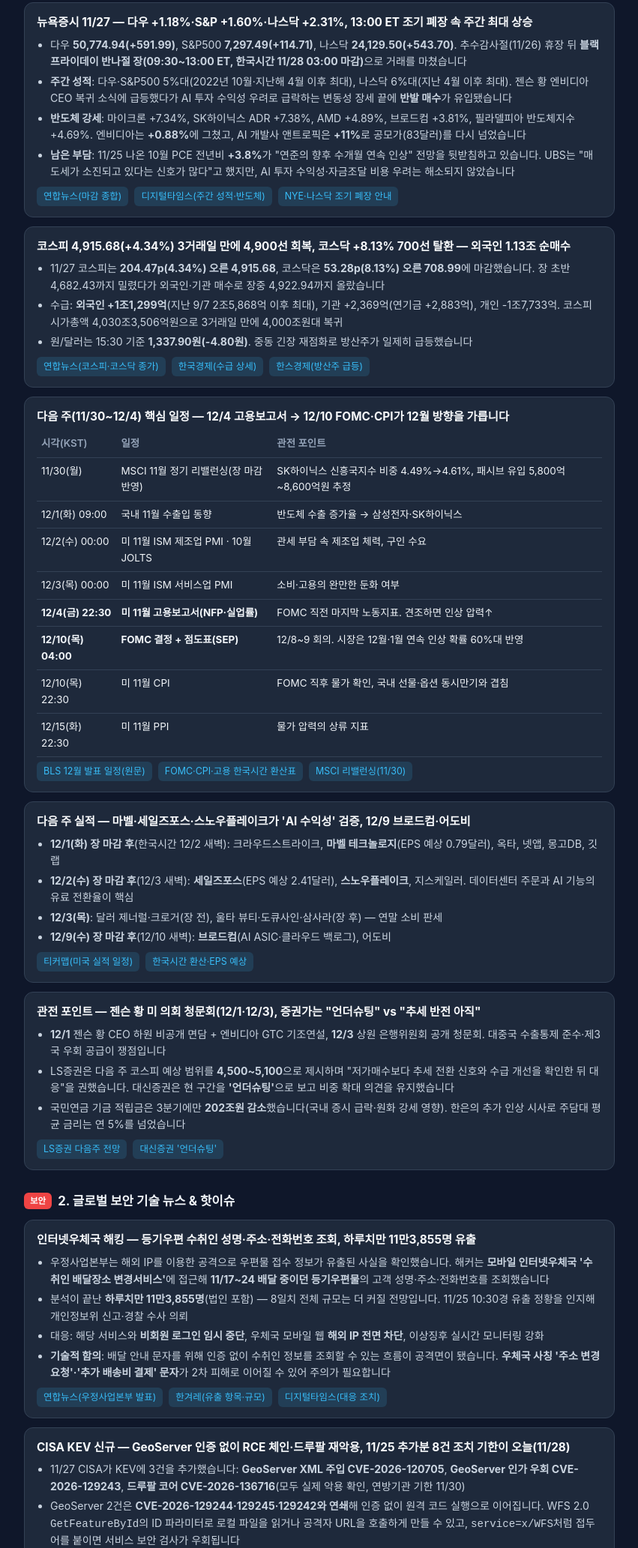
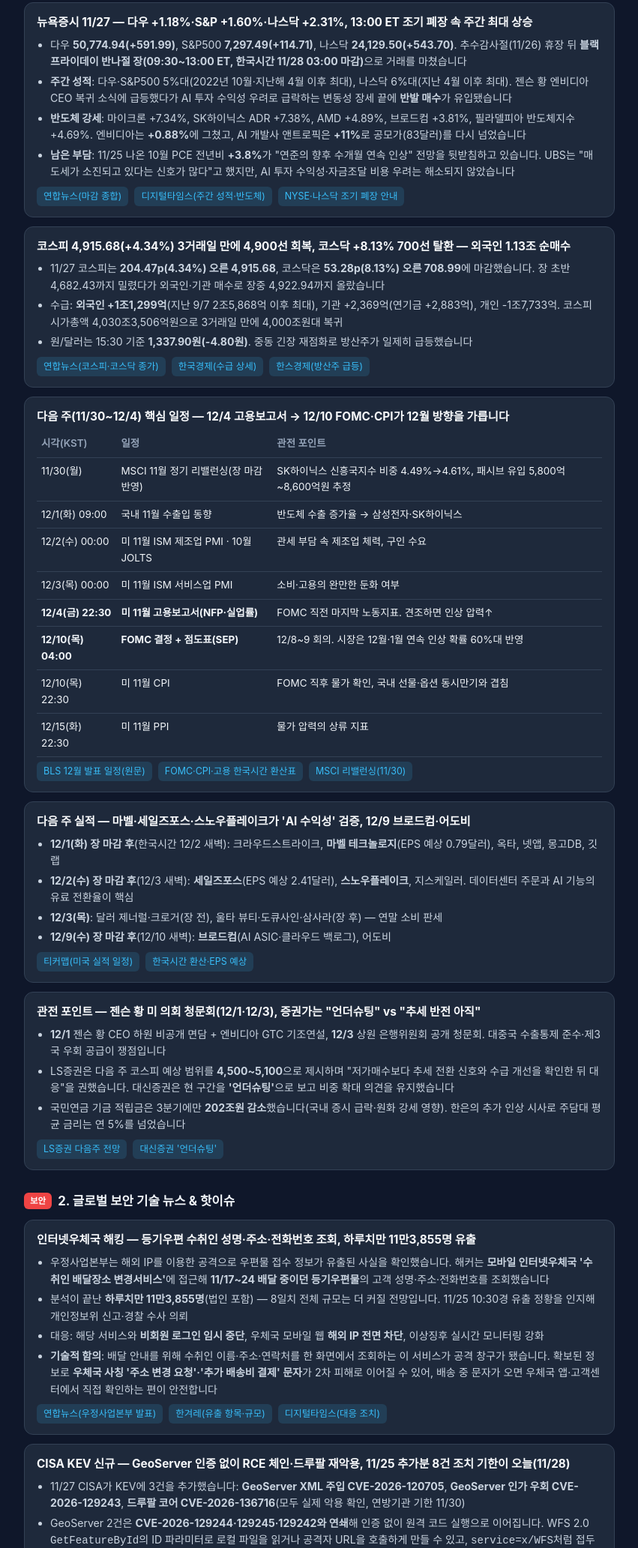
Before and after one commit to mochusile/morning-briefing, a plain HTML site: page index.html in a window 1280 px wide. Shown: the part 474-2539 px from the top of the page at 75% size, without its empty margins (214-1065 px from the left). Drawn offline with Linux system fonts and the light colour scheme.

Commit message:
아침 브리핑 갱신 2026-11-28 06:25

```diff
--- a/index.html
+++ b/index.html
@@ -240,7 +240,7 @@
         <div class="links">
           <a href="https://www.yna.co.kr/view/AKR20261128004851072" target="_blank" rel="noopener">연합뉴스(마감 종합)</a>
           <a href="https://www.dt.co.kr/article/12097687" target="_blank" rel="noopener">디지털타임스(주간 성적·반도체)</a>
-          <a href="https://economictimes.indiatimes.com/world/us/us-stock-market-on-black-friday-is-wall-street-open-today-nov-27-dow-jones-nasdaq-and-sp-500-trading-hours-and-early-closing-schedule/articleshow/136220157.cms" target="_blank" rel="noopener">NYE·나스닥 조기 폐장 안내</a>
+          <a href="https://economictimes.indiatimes.com/world/us/us-stock-market-on-black-friday-is-wall-street-open-today-nov-27-dow-jones-nasdaq-and-sp-500-trading-hours-and-early-closing-schedule/articleshow/136220157.cms" target="_blank" rel="noopener">NYSE·나스닥 조기 폐장 안내</a>
         </div>
       </div>
       <div class="card">
@@ -315,7 +315,7 @@
           <li>우정사업본부는 해외 IP를 이용한 공격으로 우편물 접수 정보가 유출된 사실을 확인했습니다. 해커는 <strong>모바일 인터넷우체국 '수취인 배달장소 변경서비스'</strong>에 접근해 <strong>11/17~24 배달 중이던 등기우편물</strong>의 고객 성명·주소·전화번호를 조회했습니다</li>
           <li>분석이 끝난 <strong>하루치만 11만3,855명</strong>(법인 포함) — 8일치 전체 규모는 더 커질 전망입니다. 11/25 10:30경 유출 정황을 인지해 개인정보위 신고·경찰 수사 의뢰</li>
           <li>대응: 해당 서비스와 <strong>비회원 로그인 임시 중단</strong>, 우체국 모바일 웹 <strong>해외 IP 전면 차단</strong>, 이상징후 실시간 모니터링 강화</li>
-          <li><strong>기술적 함의</strong>: 배달 안내 문자를 위해 인증 없이 수취인 정보를 조회할 수 있는 흐름이 공격면이 됐습니다. <strong>우체국 사칭 '주소 변경 요청'·'추가 배송비 결제' 문자</strong>가 2차 피해로 이어질 수 있어 주의가 필요합니다</li>
+          <li><strong>기술적 함의</strong>: 배달 안내를 위해 수취인 이름·주소·연락처를 한 화면에서 조회하는 이 서비스가 공격 창구가 됐습니다. 확보된 정보로 <strong>우체국 사칭 '주소 변경 요청'·'추가 배송비 결제' 문자</strong>가 2차 피해로 이어질 수 있어, 배송 중 문자가 오면 우체국 앱·고객센터에서 직접 확인하는 편이 안전합니다</li>
         </ul>
         <div class="links">
           <a href="https://www.yna.co.kr/view/AKR20261128000900017" target="_blank" rel="noopener">연합뉴스(우정사업본부 발표)</a>
```
